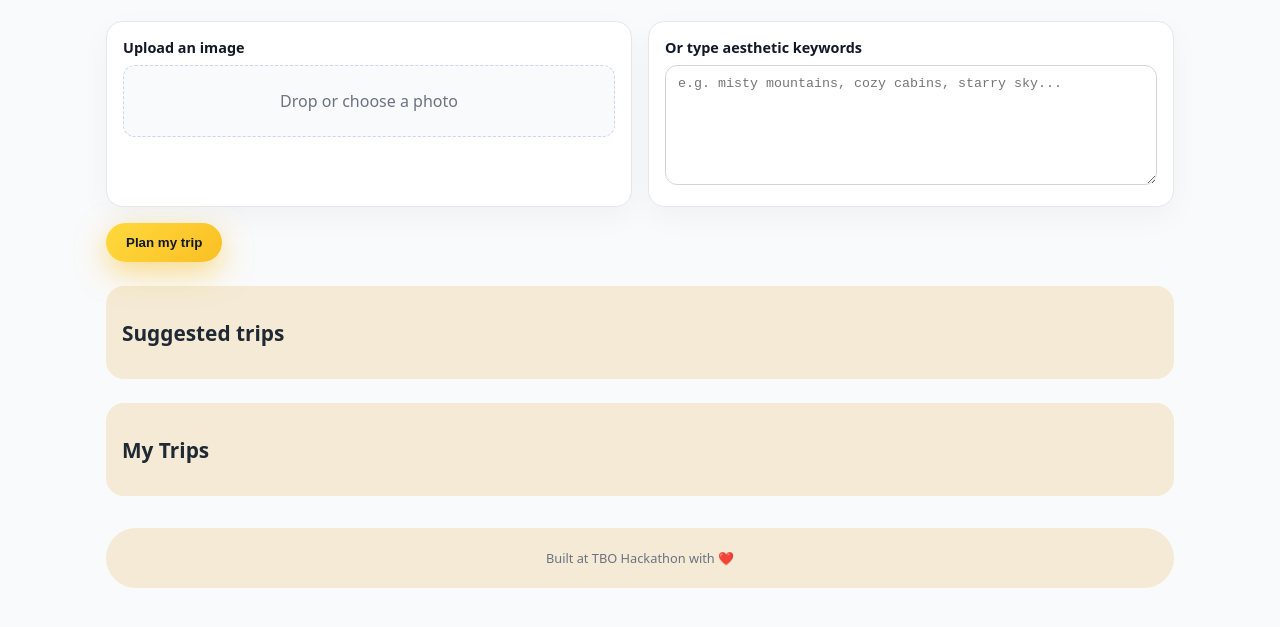
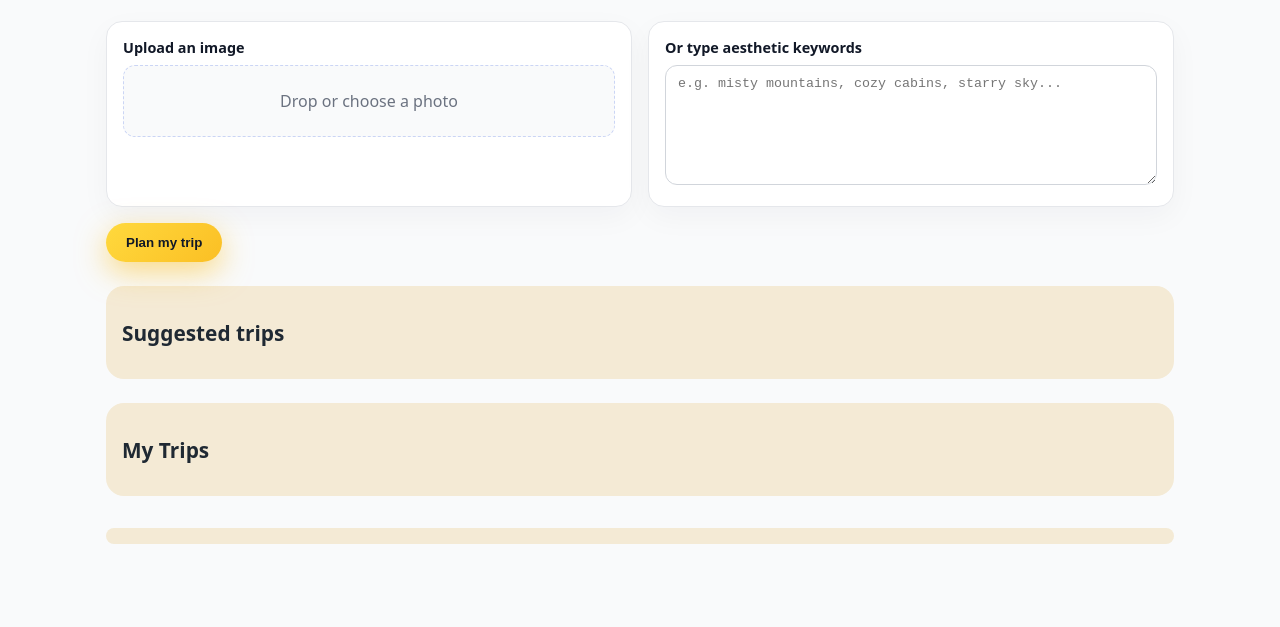
Before and after one commit to apt2527/vibe-search, a website with bundled scripts: page public/index.html in a window 1280 px wide. Shown: the part 143-770 px from the top of the page. Built offline with nearby package versions, Linux system fonts and the light colour scheme; a script that the page names is missing.

Commit message:
test commit

```diff
--- a/public/index.html
+++ b/public/index.html
@@ -45,7 +45,7 @@
 
 
     <footer>
-      <p>Built at TBO Hackathon with ❤️</p>
+      <!-- <p>Built at TBO Hackathon with ❤️</p> -->
     </footer>
   </div>
 
```
